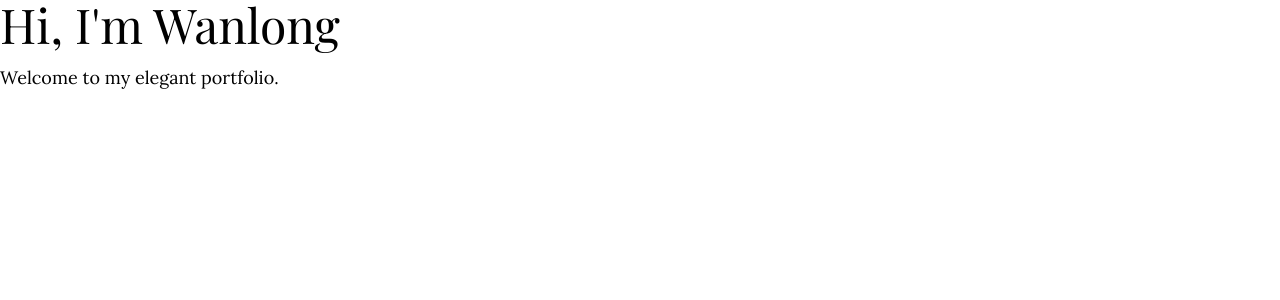
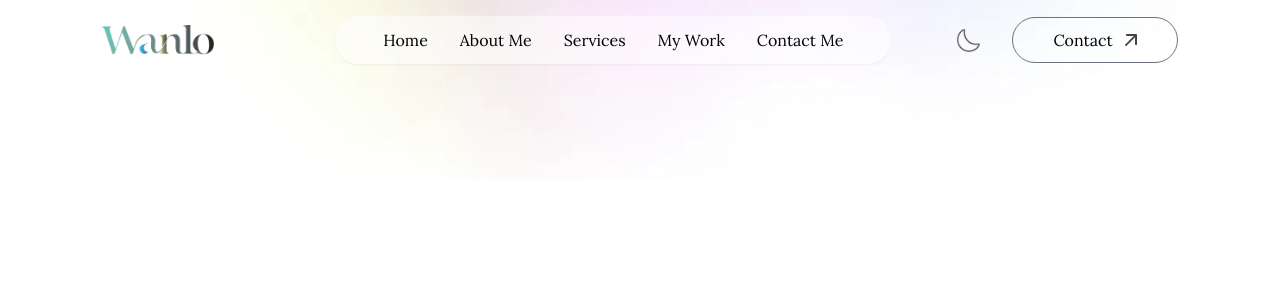
Before and after one commit to wwldavid/wanlong_portfolio, a Next.js app: page / in a window 1280 px wide. Shown: the top 300 px of the page. Built offline with nearby package versions, Linux system fonts and the light colour scheme.

Commit message:
basic navbar

```diff
--- /dev/null
+++ b/app/components/Navbar.jsx
@@ -0,0 +1,109 @@
+import Image from "next/image";
+import React, { useRef } from "react";
+import { assets } from "../assets/assets";
+
+const Navbar = () => {
+  const sideMenuRef = useRef();
+  const openMenu = () => {
+    sideMenuRef.current.style.transform = "translateX(-16rem)";
+  };
+  const closeMenu = () => {
+    sideMenuRef.current.style.transform = "translateX(16rem)";
+  };
+
+  return (
+    <>
+      <div className="fixed top-0 right-0 w-11/12 -z-10 translate-y-[-80%]">
+        <Image
+          src={assets.header_bg_color}
+          alt="background-image"
+          className="w-full"
+        />
+      </div>
+      <nav className="w-full fixed px-5 lg:px-8 xl:px-[8%] py-4 flex items-center justify-between z-50">
+        <a href="#top">
+          <Image
+            src={assets.logo}
+            alt="logo"
+            className="w-28 cursor-pointer mr-14"
+          />
+        </a>
+
+        <ul className="hidden md:flex items-center gap-6 lg:gap-8 rounded-full px-12 py-3 bg-white shadow-sm bg-opacity-50">
+          <li>
+            <a href="#top">Home</a>
+          </li>
+          <li>
+            <a href="#about">About Me</a>
+          </li>
+          <li>
+            <a href="#services">Services</a>
+          </li>
+          <li>
+            <a href="#work">My Work</a>
+          </li>
+          <li>
+            <a href="#contact">Contact Me</a>
+          </li>
+        </ul>
+
+        <div className="flex items-center gap-4">
+          <button>
+            <Image src={assets.moon_icon} alt="" className="w-6" />
+          </button>
+          <a
+            className="hidden lg:flex items-center gap-3 px-10 py-2.5 border border-gray-500 rounded-full ml-4"
+            href="#contact"
+          >
+            Contact
+            <Image src={assets.arrow_icon} alt="arrow icon" className="w-3" />
+          </a>
+          <button className="block md:hidden ml-3" onClick={openMenu}>
+            <Image src={assets.menu_black} alt="menu icon" className="w-6" />
+          </button>
+        </div>
+
+        <ul
+          ref={sideMenuRef}
+          className="flex md:hidden flex-col gap-4 py-20 px-10 fixed bg-rose-50 -right-64 top-0 bottom-0 w-64 z-50 h-screen transition duration-500"
+        >
+          <div className="absolute right-6 top-6" onClick={closeMenu}>
+            <Image
+              src={assets.close_black}
+              alt="close icon"
+              className="w-5 cursor-pointer"
+            />
+          </div>
+
+          <li>
+            <a href="#top" onClick={closeMenu}>
+              Home
+            </a>
+          </li>
+          <li>
+            <a href="#about" onClick={closeMenu}>
+              About Me
+            </a>
+          </li>
+          <li>
+            <a href="#services" onClick={closeMenu}>
+              Services
+            </a>
+          </li>
+          <li>
+            <a href="#work" onClick={closeMenu}>
+              My Work
+            </a>
+          </li>
+          <li>
+            <a href="#contact" onClick={closeMenu}>
+              Contact Me
+            </a>
+          </li>
+        </ul>
+      </nav>
+    </>
+  );
+};
+
+export default Navbar;
--- a/app/page.js
+++ b/app/page.js
@@ -1,8 +1,10 @@
+"use client";
+import Navbar from "./components/Navbar";
+
 export default function Home() {
   return (
     <>
-      <h1 className="text-5xl font-heading">Hi, I'm Wanlong</h1>
-      <p className="text-lg mt-4">Welcome to my elegant portfolio.</p>
+      <Navbar />
     </>
   );
 }
--- a/tailwind.config.js
+++ b/tailwind.config.js
@@ -11,6 +11,11 @@
         heading: ["var(--font-playfair)"],
         body: ["var(--font-lora)"],
       },
+      colors: {
+        lightHover: "#fcfeff",
+        darkHover: "#2a004a",
+        darkTheme: "#11001f",
+      },
     },
   },
   plugins: [],
```
Also changed, not shown: app/assets/logo.png.
